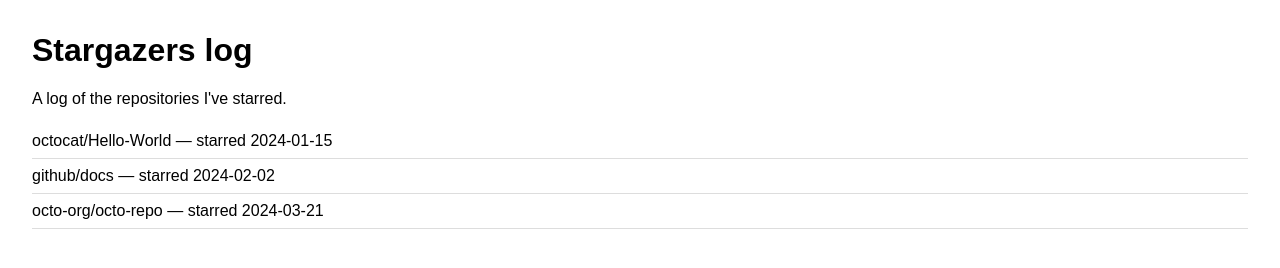
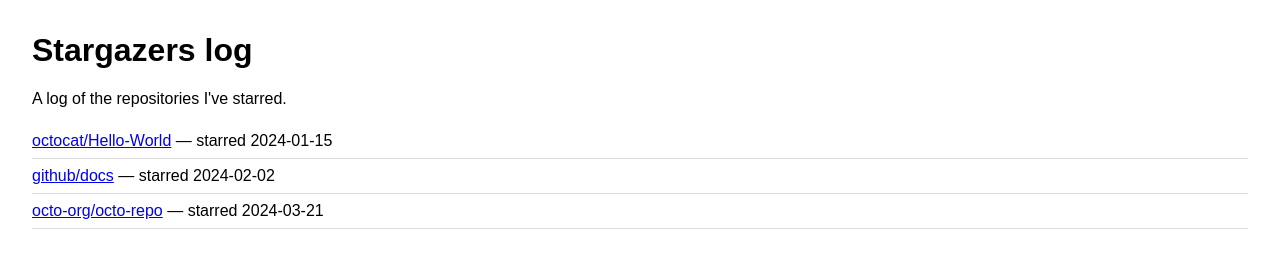
Before and after one commit to cryodax/stargazers-log, a plain HTML site: page index.html in a window 1280 px wide. Drawn offline with Linux system fonts and the light colour scheme.

Commit message:
Address review feedback

```diff
--- a/index.html
+++ b/index.html
@@ -7,9 +7,15 @@
     <link rel="stylesheet" href="style.css" />
   </head>
   <body>
-    <h1>Stargazers log</h1>
-    <p class="subtitle">A log of the repositories I've starred.</p>
-    <ul id="starred"></ul>
+    <main>
+      <h1>Stargazers log</h1>
+      <p class="subtitle">A log of the repositories I've starred.</p>
+      <ul
+        id="starred"
+        aria-live="polite"
+        aria-label="Starred repositories"
+      ></ul>
+    </main>
     <script src="script.js"></script>
   </body>
 </html>
--- a/script.js
+++ b/script.js
@@ -1,10 +1,40 @@
+const list = document.querySelector("#starred");
+
+if (!list) {
+  throw new Error("The starred repositories list element was not found.");
+}
+
 fetch("events.json")
-  .then((response) => response.json())
+  .then((response) => {
+    if (!response.ok) {
+      throw new Error(`Request failed with status ${response.status}`);
+    }
+
+    return response.json();
+  })
   .then((events) => {
-    const list = document.querySelector("#starred");
+    if (!Array.isArray(events)) {
+      throw new Error("Unexpected data format.");
+    }
+
+    list.innerHTML = "";
+
     events.forEach((event) => {
       const item = document.createElement("li");
-      item.textContent = `${event.name} — starred ${event.starred}`;
+
+      const repoLink = document.createElement("a");
+      repoLink.href = `https://github.com/${event.name}`;
+      repoLink.textContent = event.name;
+      repoLink.target = "_blank";
+      repoLink.rel = "noreferrer";
+
+      item.appendChild(repoLink);
+      item.appendChild(document.createTextNode(` — starred ${event.starred}`));
       list.appendChild(item);
     });
+  })
+  .catch((error) => {
+    list.innerHTML =
+      '<li role="alert">Unable to load starred repositories.</li>';
+    console.error(error);
   });
```
